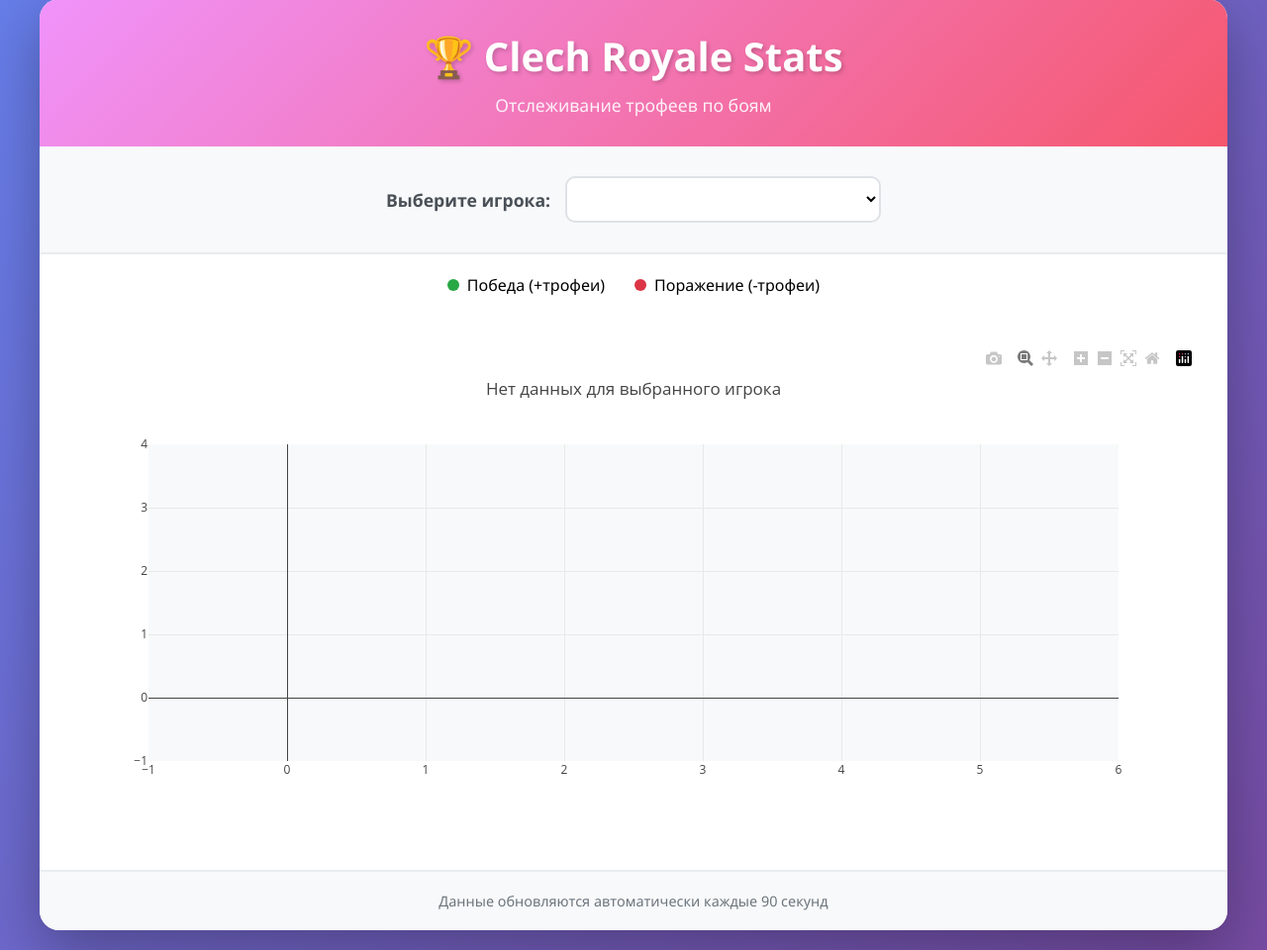
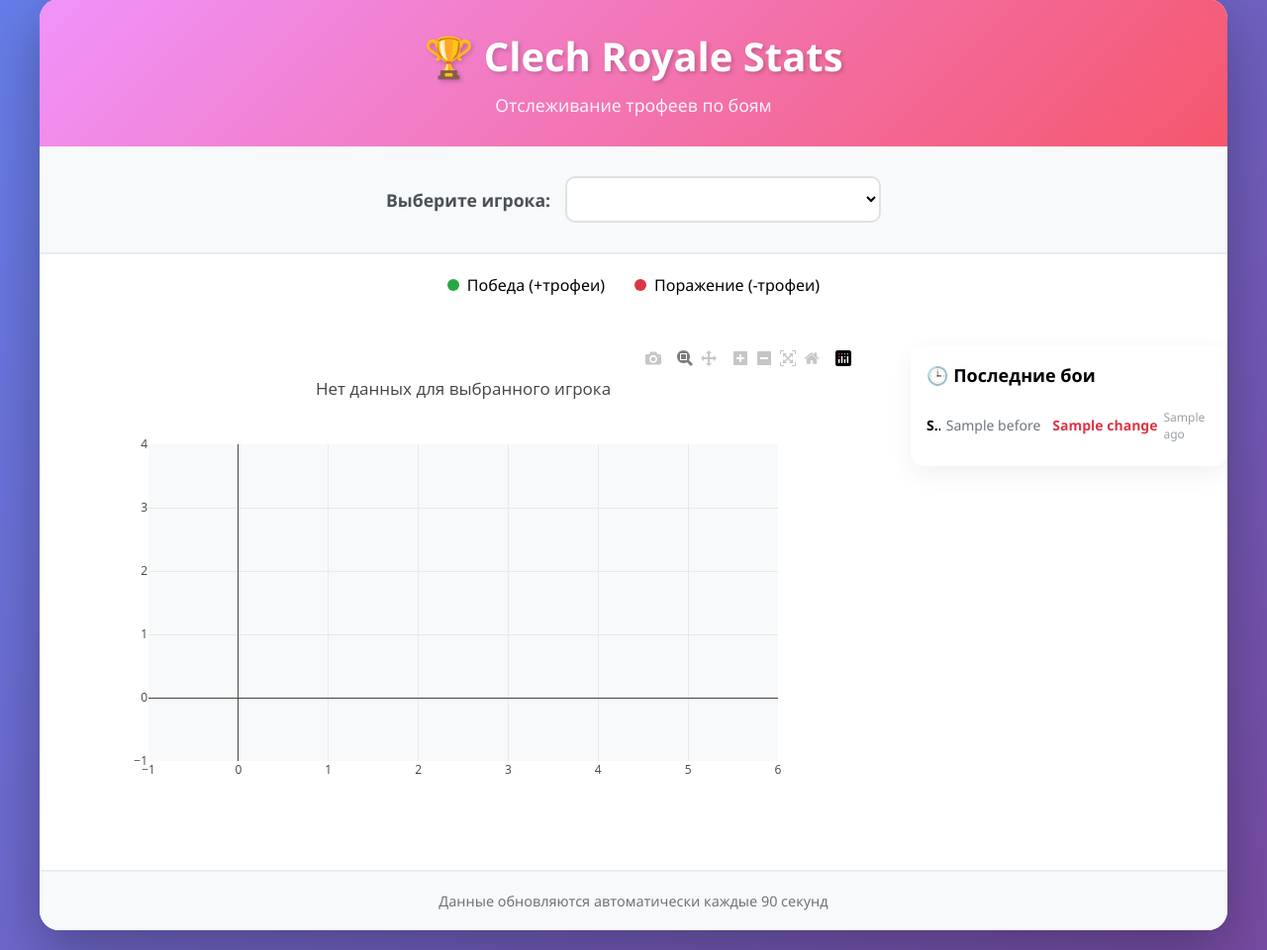
Before and after one commit to duckinzzz/duckinzzz.ru, a Django app: template crstats/templates/crstats/index.html in a window 1280 px wide. Shown: the part 21-981 px from the top of the page at 99% size. Run offline with Django 5.2, Linux system fonts and the light colour scheme; the template is opened without the code that fills it: most values are stand-ins (such as "Sample title", 1, 10 or a date in 2020); data that the repository does not hold is empty; some libraries are stand-ins or nearby versions.

Commit message:
feat: last 10 battles widget

```diff
--- a/crstats/static/crstats/css/styles.css
+++ b/crstats/static/crstats/css/styles.css
@@ -140,3 +140,144 @@ body {
         padding: 15px;
     }
 }
+
+.last-battles {
+    margin-top: 30px;
+    padding: 20px;
+    background: #ffffff;
+    border-radius: 12px;
+    box-shadow: 0 4px 12px rgba(0, 0, 0, 0.05);
+}
+
+.last-battles h3 {
+    margin-bottom: 12px;
+}
+
+.last-battles ul {
+    list-style: none;
+    padding: 0;
+    margin: 0;
+}
+
+.last-battles li {
+    display: flex;
+    gap: 6px;
+    padding: 6px 0;
+    font-size: 15px;
+}
+
+.last-battles .player {
+    font-weight: 600;
+}
+
+.last-battles .change.win {
+    color: #28a745;
+    font-weight: 600;
+}
+
+.last-battles .change.loss {
+    color: #dc3545;
+    font-weight: 600;
+}
+
+.main-content {
+    display: grid;
+    grid-template-columns: 1fr 320px;
+    gap: 24px;
+    align-items: start;
+}
+
+/* ---------- Последние бои ---------- */
+
+.last-battles {
+    background: #ffffff;
+    border-radius: 14px;
+    padding: 18px 16px;
+    box-shadow: 0 8px 24px rgba(0, 0, 0, 0.06);
+    position: sticky;
+    top: 20px;
+}
+
+.last-battles h3 {
+    margin-bottom: 14px;
+    font-size: 18px;
+    font-weight: 600;
+}
+
+.last-battles ul {
+    list-style: none;
+    margin: 0;
+    padding: 0;
+}
+
+.battle-row {
+    display: grid;
+    grid-template-columns: 1fr auto auto;
+    align-items: center;
+    padding: 8px 0;
+    border-bottom: 1px solid #f0f0f0;
+    font-size: 14px;
+}
+
+.battle-row:last-child {
+    border-bottom: none;
+}
+
+.player {
+    font-weight: 600;
+    white-space: nowrap;
+    overflow: hidden;
+    text-overflow: ellipsis;
+}
+
+.trophies {
+    color: #6c757d;
+    margin-right: 6px;
+    font-variant-numeric: tabular-nums;
+}
+
+.change {
+    font-weight: 700;
+    font-variant-numeric: tabular-nums;
+}
+
+.change.win {
+    color: #28a745;
+}
+
+.change.loss {
+    color: #dc3545;
+}
+
+@media (max-width: 900px) {
+    .main-content {
+        grid-template-columns: 1fr;
+    }
+
+    .last-battles {
+        position: static;
+    }
+}
+
+.battle-row {
+    padding: 8px 0;
+    border-bottom: 1px solid #f0f0f0;
+}
+
+.battle-row:last-child {
+    border-bottom: none;
+}
+
+.battle-main {
+    display: grid;
+    grid-template-columns: 1fr auto auto;
+    align-items: center;
+    gap: 6px;
+    font-size: 14px;
+}
+
+.battle-time {
+    margin-top: 2px;
+    font-size: 12px;
+    color: #9aa0a6;
+}
--- a/crstats/templates/crstats/index.html
+++ b/crstats/templates/crstats/index.html
@@ -16,7 +16,6 @@
         <h1>🏆 Clech Royale Stats</h1>
         <p>Отслеживание трофеев по боям</p>
     </div>
-
     <div class="controls">
         <div class="control-group">
             <label for="playerSelect">Выберите игрока:</label>
@@ -35,9 +34,32 @@
         </div>
     </div>
 
+    <div class="main-content">
         <div class="chart-container">
             <div id="chart"></div>
         </div>
+
+        <div class="last-battles">
+            <h3>🕒 Последние бои</h3>
+            <ul>
+                {% for battle in last_battles %}
+                    <li class="battle-row">
+                        <div class="battle-main">
+                            <span class="player">{{ battle.player }}</span>
+                            <span class="trophies">{{ battle.before }}</span>
+                            <span class="change {% if battle.change > 0 %}win{% else %}loss{% endif %}">
+                            {% if battle.change > 0 %}+{% endif %}{{ battle.change }}</span>
+                        </div>
+                        <div class="battle-time">
+                            {{ battle.ago }}
+                        </div>
+                    </li>
+
+                {% endfor %}
+            </ul>
+        </div>
+    </div>
+
 
     <div class="stats-info">
         Данные обновляются автоматически каждые 90 секунд
@@ -73,21 +95,25 @@
             y: data.y,
             mode: 'lines+markers',
             customdata: data.custom,
-                line: { color: '#667eea', width: 3 },
-                marker: { color: colors, size: 10, line: { color: 'white', width: 2 } },
+            line: {color: '#667eea', width: 3},
+            marker: {color: colors, size: 10, line: {color: 'white', width: 2}},
             hovertemplate:
                 'Дата %{customdata.battle_time}<br>' +
                 'Трофеи: %{y}<br>' +
                 'Изменение: %{customdata.change}<br>' +
                 'Противник: %{customdata.enemy}<extra></extra>'
         }], {
-                xaxis: { title: { text: 'Номер боя', font: { size: 14, weight: 600 } }, range: [Math.max(0, data.x.length - 10), data.x.length], rangeslider: { visible: true } },
-                yaxis: { title: { text: 'Количество трофеев', font: { size: 14, weight: 600 } } },
-                margin: { t: 40, b: 60, l: 60, r: 40 },
+            xaxis: {
+                title: {text: 'Номер боя', font: {size: 14, weight: 600}},
+                range: [Math.max(0, data.x.length - 10), data.x.length],
+                rangeslider: {visible: true}
+            },
+            yaxis: {title: {text: 'Количество трофеев', font: {size: 14, weight: 600}}},
+            margin: {t: 40, b: 60, l: 60, r: 40},
             plot_bgcolor: '#f8f9fa',
             paper_bgcolor: 'white',
-                font: { family: 'Segoe UI, sans-serif' }
-            }, { responsive: true });
+            font: {family: 'Segoe UI, sans-serif'}
+        }, {responsive: true});
     }
 
     select.addEventListener("change", e => renderChart(e.target.value));
```
Also changed, not shown: crstats/views.py (+39 -1 lines). Lines whose indentation alone changed are shown as unchanged.
